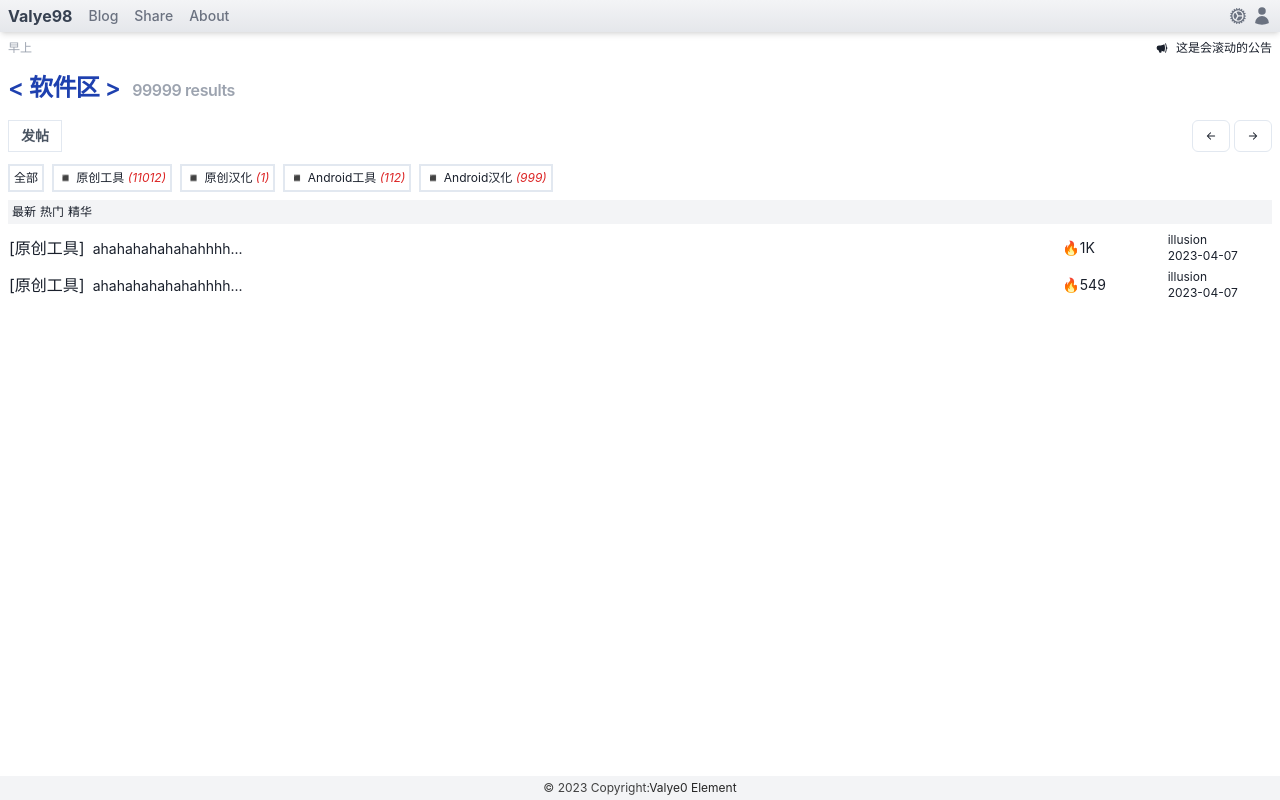
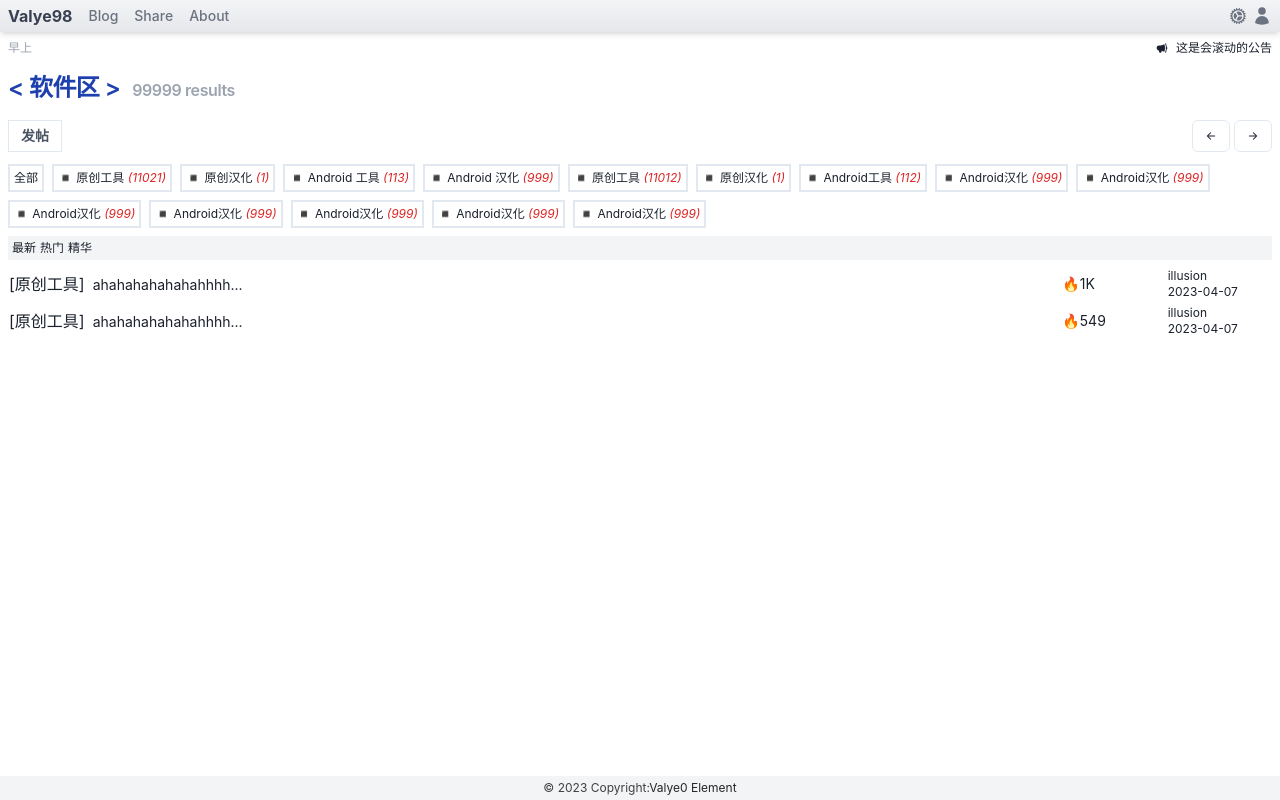
Before and after one commit to hjklchan/valyek, a React (Vite) app: page /post in a window 1280 px wide. Built offline with nearby package versions, Linux system fonts and the light colour scheme.

Commit message:
板块分类列表满后无法换行展示

```diff
--- a/src/pages/post/index.tsx
+++ b/src/pages/post/index.tsx
@@ -2,14 +2,38 @@ import { useEffect } from "react";
 import { useLocation } from "react-router-dom";
 import { Button, Link } from "@chakra-ui/react"
 import { ArrowLeftIcon, ArrowRightIcon } from "@heroicons/react/20/solid";
+import { argv0, title } from "process";
 
 interface Category {
     id: number;
     title: string;
+    numPost: number;
 }
 
 const Post = () => {
     const location = useLocation();
+    const fakeCategories: Category[] = [
+        {
+            id: 1,
+            title: "原创工具",
+            numPost: 11021,
+        },
+        {
+            id: 2,
+            title: "原创汉化",
+            numPost: 1
+        },
+        {
+            id: 3,
+            title: "Android 工具",
+            numPost: 113,
+        },
+        {
+            id: 4,
+            title: "Android 汉化",
+            numPost: 999,
+        },
+    ];
     const getPostsByCategory = (id: Category["id"]) => {
         // TODO Invoke API function
         console.log(id);
@@ -48,20 +72,50 @@ const Post = () => {
                     </Button>
                 </div>
             </div>
-            <ul className="grid grid-flow-col auto-cols-max gap-2 mt-3">
-                <li className="border-2 text-xs p-1 hover:bg-gray-200">全部</li>
-                <li className="border-2 text-xs p-1 hover:bg-gray-200">
+            <ul className="flex flex-wrap  gap-2 mt-3 text-xs">
+                <li className="border-2 p-1 hover:bg-gray-200">全部</li>
+                {
+                    fakeCategories.length > 0
+                        ? fakeCategories.map(item => {
+                            return <li
+                                className="border-2 p-1 hover:bg-gray-200 hover:cursor-pointer"
+                                key={item.id}
+                            >
+                                ◾ {item.title}<em className="text-red-600">&nbsp;({item.numPost})</em>
+                            </li>
+                        })
+                        : <></>
+                }
+                <li className="border-2 p-1 hover:bg-gray-200 hover:cursor-pointer">
                     ◾ 原创工具<em className="text-red-600">&nbsp;(11012)</em>
                 </li>
-                <li className="border-2 text-xs p-1 hover:bg-gray-200">
+                <li className="border-2 p-1 hover:bg-gray-200 hover:cursor-pointer">
                     ◾ 原创汉化<em className="text-red-600">&nbsp;(1)</em>
                 </li>
-                <li className="border-2 text-xs p-1 hover:bg-gray-200">
+                <li className="border-2 p-1 hover:bg-gray-200 hover:cursor-pointer">
                     ◾ Android工具<em className="text-red-600">&nbsp;(112)</em>
                 </li>
-                <li className="border-2 text-xs p-1 hover:bg-gray-200">
+                <li className="border-2 p-1 hover:bg-gray-200 hover:cursor-pointer">
+                    ◾ Android汉化<em className="text-red-600">&nbsp;(999)</em>
+                </li><li className="border-2 p-1 hover:bg-gray-200 hover:cursor-pointer">
+                    ◾ Android汉化<em className="text-red-600">&nbsp;(999)</em>
+                </li><li className="border-2 p-1 hover:bg-gray-200 hover:cursor-pointer">
+                    ◾ Android汉化<em className="text-red-600">&nbsp;(999)</em>
+                </li><li className="border-2 p-1 hover:bg-gray-200 hover:cursor-pointer">
+                    ◾ Android汉化<em className="text-red-600">&nbsp;(999)</em>
+                </li><li className="border-2 p-1 hover:bg-gray-200 hover:cursor-pointer">
+                    ◾ Android汉化<em className="text-red-600">&nbsp;(999)</em>
+                </li><li className="border-2 p-1 hover:bg-gray-200 hover:cursor-pointer">
+                    ◾ Android汉化<em className="text-red-600">&nbsp;(999)</em>
+                </li><li className="border-2 p-1 hover:bg-gray-200 hover:cursor-pointer">
                     ◾ Android汉化<em className="text-red-600">&nbsp;(999)</em>
                 </li>
+
+
+
+
+
+
             </ul>
             {/** List Component **/}
             <div className="mt-2">
```
